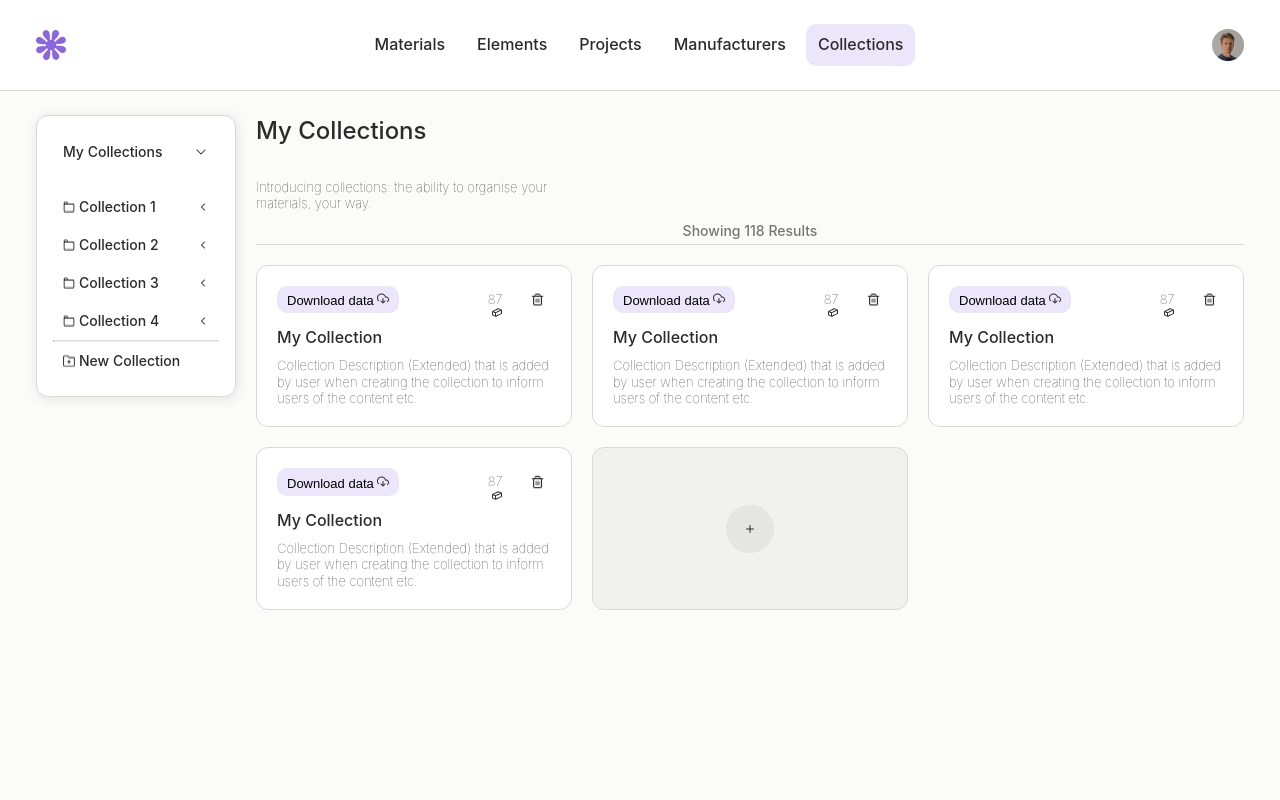
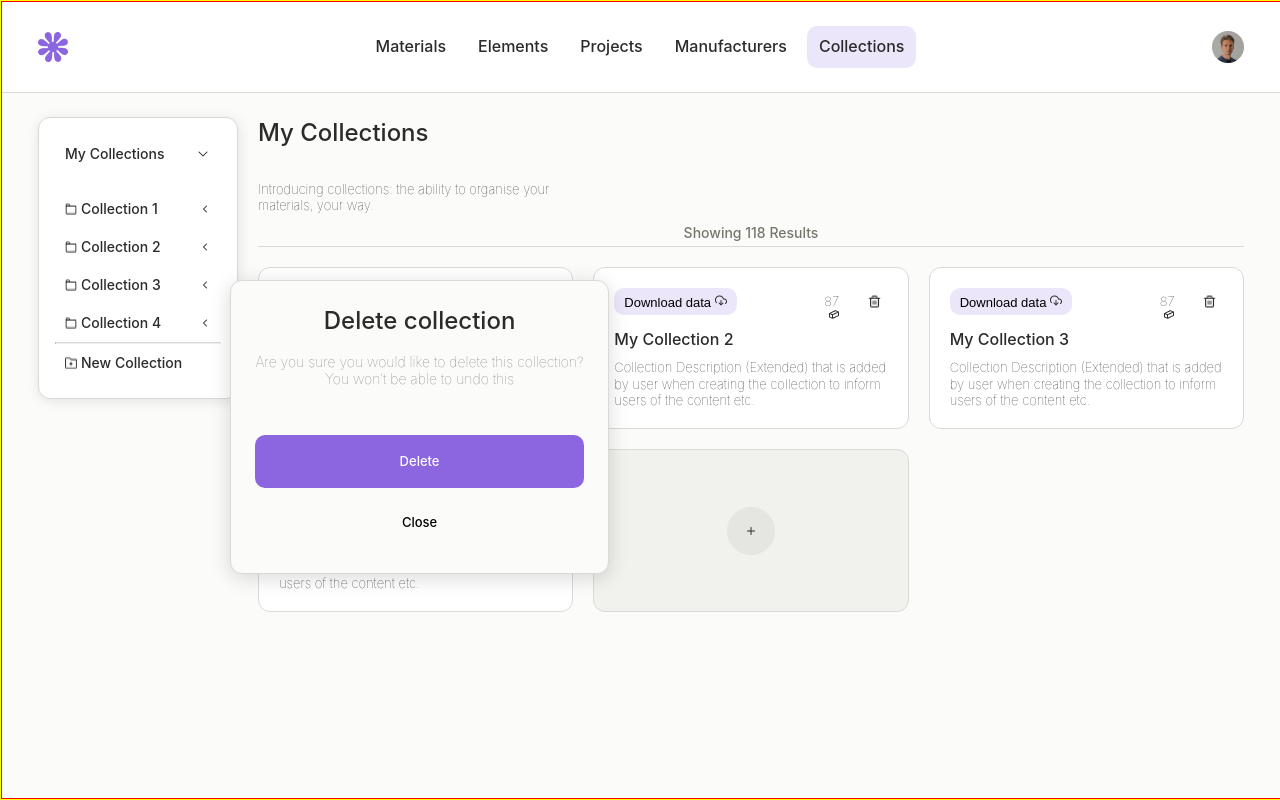
Before and after one commit to saranyavinjarapu/collection_list_crud, a React (Create React App) app: page / in a window 1280 px wide. Both pictures are taken after a click on the picture 875 px from the left and 299 px from the top of the page. Built offline with nearby package versions, Linux system fonts and the light colour scheme.

Commit message:
logic to delete from existing collection items

```diff
--- a/src/App.css
+++ b/src/App.css
@@ -11,4 +11,6 @@ body {
   font-weight: 500;
   color: #2b2b2b;
   display: flex;
+  border: 1px solid yellow;
+  overflow: hidden;
 }
--- a/src/components/CollectionDetail/CollectionDetail.module.css
+++ b/src/components/CollectionDetail/CollectionDetail.module.css
@@ -3,6 +3,7 @@
   grid-template-columns: 1fr 1fr 1fr;
   grid-gap: 20px;
   overflow: auto;
+  margin-bottom: 100px;
 }
 
 .collectionDetailItemCard {
@@ -13,6 +14,7 @@
   display: flex;
   flex-direction: column;
   gap: 16px;
+  min-height: 150px;
 }
 
 .addCollectionItem {
@@ -22,6 +24,7 @@
   display: flex;
   align-items: center;
   justify-content: center;
+  min-height: 150px;
 }
 
 .collectionDetailItemToolbar {
--- a/src/components/CollectionDetail/CollectionDetailItem.js
+++ b/src/components/CollectionDetail/CollectionDetailItem.js
@@ -1,10 +1,15 @@
-import React from "react";
+import React, { useState } from "react";
 import styles from "./CollectionDetail.module.css";
 import download_icon from "../../assets/download.png";
 import box_icon from "../../assets/box.png";
 import delete_icon from "../../assets/delete.png";
+import DeleteCollectionModal from "../CollectionModal/DeleteCollectionModal";
 
 const CollectionDetailItem = ({ title, description, stats }) => {
+  const [isDeleteOpen, setIsDeleteOpen] = useState(false);
+  const deleteCollectionItem = () => {
+    setIsDeleteOpen(true);
+  };
   return (
     <div className={styles.collectionDetailItemCard}>
       <div className={styles.collectionDetailItemToolbar}>
@@ -20,13 +25,23 @@ const CollectionDetailItem = ({ title, description, stats }) => {
               alt="collection stats"
             ></img>
           </button>
-          <img src={delete_icon} alt="delete"></img>
+          <img
+            src={delete_icon}
+            alt="delete"
+            onClick={deleteCollectionItem}
+          ></img>
         </div>
       </div>
       <div className={styles.collectionDetailItem}>
         <div className={styles.collectionDetailItemTitle}>{title}</div>
         <div className={styles.collectionDetailItemDesc}>{description}</div>
       </div>
+      {isDeleteOpen && (
+        <DeleteCollectionModal
+          title={title}
+          setIsDeleteOpen={setIsDeleteOpen}
+        ></DeleteCollectionModal>
+      )}
     </div>
   );
 };
--- /dev/null
+++ b/src/components/CollectionModal/DeleteCollectionModal.js
@@ -0,0 +1,36 @@
+import React, { useContext } from "react";
+import styles from "./DeleteCollectionModal.module.css";
+import { CollectionContext } from "../../globals/helpers";
+
+const DeleteCollectionModal = ({ title, setIsDeleteOpen }) => {
+  const { collectionList, setCollectionList } = useContext(CollectionContext);
+  const onCollectionItemDelete = () => {
+    setCollectionList(collectionList.filter((item) => title !== item.title));
+    setIsDeleteOpen(false);
+  };
+  return (
+    <div className={styles.deleteCollectionModal}>
+      <h1 className={styles.deleteCollectionModalTitle}>Delete collection</h1>
+      <div className={styles.deleteCollectionModalDescription}>
+        Are you sure you would like to delete this collection? <br />
+        You won’t be able to undo this
+      </div>
+      <div className={styles.buttonGroup}>
+        <button
+          className={styles.deleteCollectionButton}
+          onClick={onCollectionItemDelete}
+        >
+          delete
+        </button>
+        <button
+          className={styles.closeButton}
+          onClick={() => setIsDeleteOpen(false)}
+        >
+          Close
+        </button>
+      </div>
+    </div>
+  );
+};
+
+export default DeleteCollectionModal;
--- /dev/null
+++ b/src/components/CollectionModal/DeleteCollectionModal.module.css
@@ -0,0 +1,53 @@
+.deleteCollectionModal {
+  position: fixed;
+  z-index: 1;
+  left: 18%;
+  top: 35%;
+  background-color: #fbfbf9;
+  padding: 24px;
+  border: 1px solid #d9d9d6;
+  border-radius: 12px;
+  box-shadow: 0px 4px 20px rgba(0, 0, 0, 0.15);
+}
+
+.deleteCollectionModalTitle {
+  text-align: center;
+  font-size: 24px;
+  line-height: 32px;
+  font-weight: 500;
+}
+
+.deleteCollectionModalDescription {
+  text-align: center;
+  margin-top: 16px;
+  font-size: 14px;
+  font-weight: 100;
+  color: #77776e;
+}
+
+.buttonGroup {
+  margin-top: 48px;
+  display: flex;
+  flex-direction: column;
+  gap: 8px;
+}
+
+.buttonGroup button {
+  font-family: inter;
+  font-weight: 500;
+  font-size: 13px;
+  width: 100%;
+  border-radius: 10px;
+  padding: 20px 10px;
+  border: none;
+}
+
+.deleteCollectionButton {
+  background-color: #8c66e0;
+  color: #fff;
+  text-transform: capitalize;
+}
+
+.closeButton {
+  background-color: inherit;
+}
--- a/src/globals/helpers.js
+++ b/src/globals/helpers.js
@@ -4,25 +4,25 @@ export const CollectionContext = createContext(null);
 
 export const existingCollectionList = [
   {
-    title: "My Collection",
+    title: "My Collection 1",
     description:
       "Collection Description (Extended) that is added by user when creating the collection to inform users of the content etc.",
     stats: 87,
   },
   {
-    title: "My Collection",
+    title: "My Collection 2",
     description:
       "Collection Description (Extended) that is added by user when creating the collection to inform users of the content etc.",
     stats: 87,
   },
   {
-    title: "My Collection",
+    title: "My Collection 3",
     description:
       "Collection Description (Extended) that is added by user when creating the collection to inform users of the content etc.",
     stats: 87,
   },
   {
-    title: "My Collection",
+    title: "My Collection 4",
     description:
       "Collection Description (Extended) that is added by user when creating the collection to inform users of the content etc.",
     stats: 87,
--- a/src/pages/Home/Home.js
+++ b/src/pages/Home/Home.js
@@ -5,7 +5,7 @@ import Navbar from "../../components/Navbar/Navbar";
 import Collections from "../../components/Collections/Collections";
 import { existingCollectionList } from "../../globals/helpers";
 import { CollectionContext } from "../../globals/helpers";
-import AddCollectionModal from "../../components/AddCollectionModal/AddCollectionModal";
+import AddCollectionModal from "../../components/CollectionModal/AddCollectionModal";
 
 const Home = () => {
   const [collectionList, setCollectionList] = useState([]);
--- a/src/pages/Home/Home.module.css
+++ b/src/pages/Home/Home.module.css
@@ -2,6 +2,10 @@
   display: flex;
   flex-direction: column;
   height: 100%;
+  width: 100vw;
+  flex: 1;
+  border: 1px solid red;
+  overflow: hidden;
 }
 .main {
   display: flex;
@@ -9,6 +13,8 @@
   padding: 24px 36px;
   gap: 20px;
   background-color: #fbfbf9;
+  width: 100%;
+  flex: 1;
 }
 
 .main nav {
```
Also changed, not shown: src/components/CollectionModal/AddCollectionModal.js (renamed from src/components/AddCollectionModal/AddCollectionModal.js), src/components/CollectionModal/AddCollectionModal.module.css (renamed from src/components/AddCollectionModal/AddCollectionModal.module.css).
